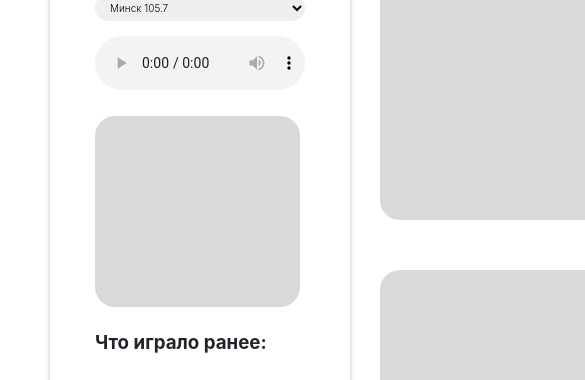
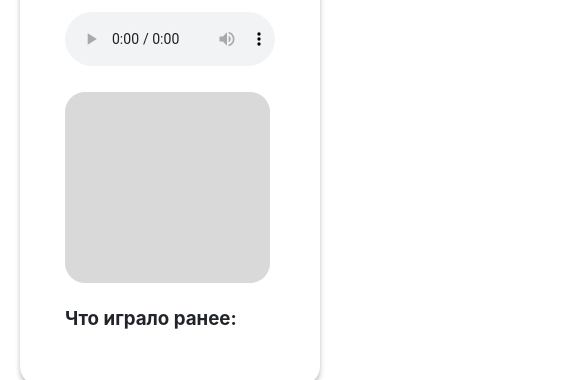
Before and after one commit to Lonviser/radio, a website: page src/index.html in a window 390 px wide. Shown: the part 474-854 px from the top of the page, 585 px wide, since content can reach past the window. Drawn offline with nearby package versions, Linux system fonts and the light colour scheme; files that its build step writes are made by us from their sources; a script that the page names is missing.

Commit message:
add adaptive

```diff
--- a/src/sass/style.scss
+++ b/src/sass/style.scss
@@ -45,6 +45,26 @@
     height: 100%
 }
 
+@media (max-width:1000px){
+    .container{
+        padding-left: 20px;
+        padding-right: 20px;
+    }
+}
+
+@media (max-width:700px){
+    .main-container{
+        flex-direction: column;
+    }
+}
+
+@media(max-width:460px){
+    .main-container{
+        margin-top: 26px;
+    }
+}
+
+
 @import 'blocks/header';
 @import 'blocks/radio';
 @import 'blocks/promo';
```
